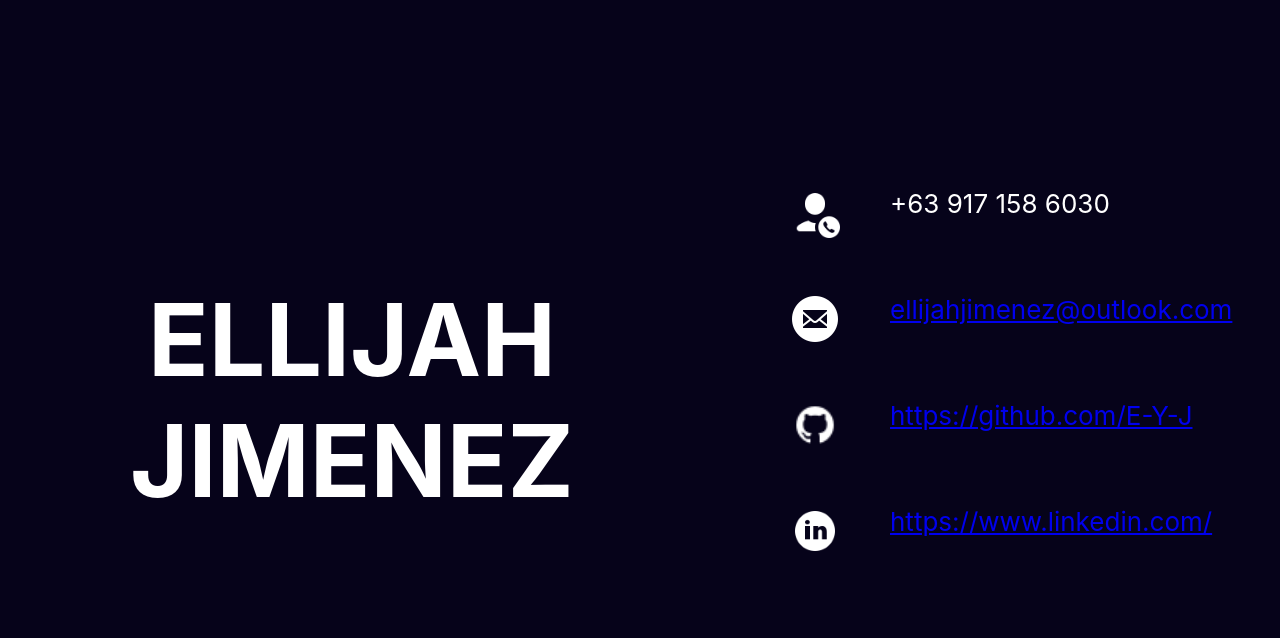
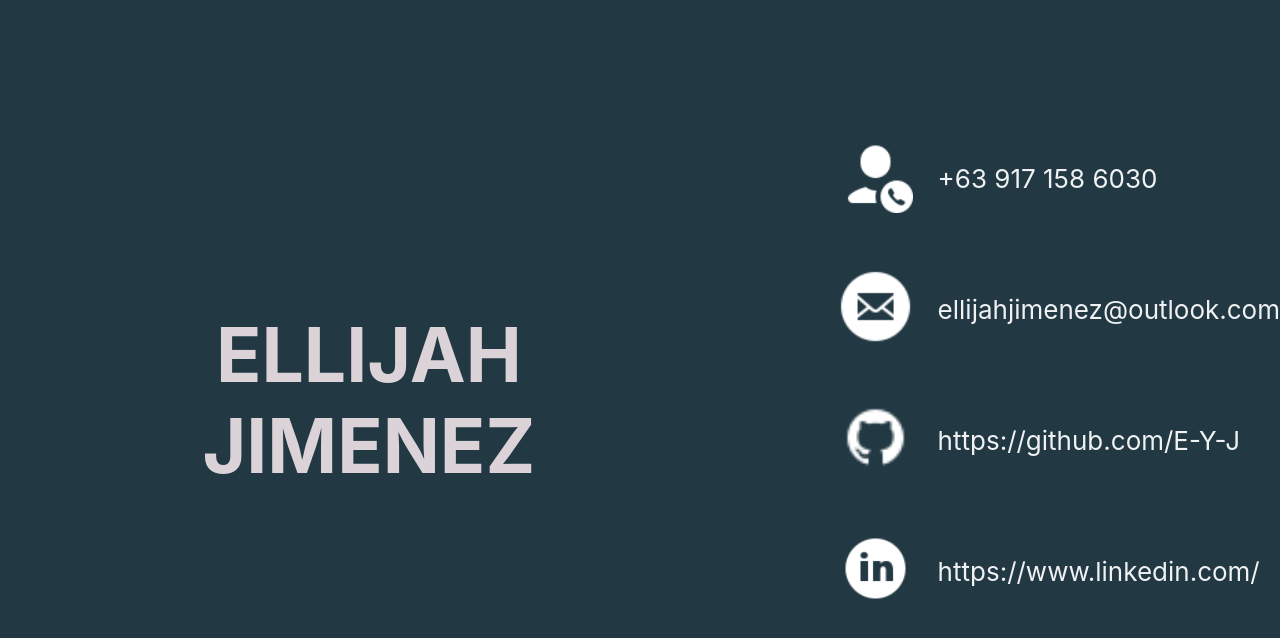
Before and after one commit to E-Y-J/eyojwebsite, a React (Create React App) app: page / in a window 1280 px wide. Shown: the top 638 px of the page. Built offline with nearby package versions, Linux system fonts and the light colour scheme.

Commit message:
color update

```diff
--- a/public/index.html
+++ b/public/index.html
@@ -1,5 +1,5 @@
 <!DOCTYPE html>
-<html lang="en">
+<html lang="en" style="min-width: 100%; background-color: #223843;">
   <head>
     <meta charset="utf-8" />
     <meta name="viewport" content="width=device-width, initial-scale=1" />
--- a/src/App.css
+++ b/src/App.css
@@ -1,26 +1,12 @@
-.App-logo {
-  height: 40vmin;
-  pointer-events: none;
+html, body, #app, #app>div {
+  color: #dbd3d8;
+  min-height: 100%;
 }
-
-@media (prefers-reduced-motion: no-preference) {
-  .App-logo {
-    animation: App-logo-spin infinite 20s linear;
-  }
+html{
+  display: flex;
+  align-items: center;
+  justify-content: center;
 }
-.App-link {
-  color: #61dafb;
-}
-
-@keyframes App-logo-spin {
-  from {
-    transform: rotate(0deg);
-  }
-  to {
-    transform: rotate(360deg);
-  }
-}
-
 .rowElements{
   display: flex;
   flex-direction: row;
@@ -41,16 +27,12 @@
 
 @media only screen and (min-width: 948px) {
   .App{
-    background-color: rgb(6, 3, 26);
-    min-height: 100vh;
     font-size: calc(10px + 2vmin);
-    color: white;
     display: flex;
     flex-direction: row;
   }
   .container{
-    height: 500px;
-    width: 45%;
+    height: 400px;
     padding-left: 50px;
     display: flex;
   }
@@ -59,19 +41,21 @@
     margin-bottom: 50px;
     padding-left: 100px;
   }
+  img{
+    width: 75px;
+    height: 75px;
+  }
+
 }
 
 @media only screen and (max-width: 1050px) {
   .App{
-    background-color: rgb(6, 3, 26);
-    min-width: 400px;
     font-size: calc(10px + 2vmin);
-    color: white;
     display: flex;
     flex-direction: column;
   }
   .container{
-    height: 500px;
+    height: 400px;
     width: 80%;
     display: flex;
     justify-content: center;
@@ -84,18 +68,25 @@
   .textContainer{
     width: 80%;
   }
+  img{
+    width: 50px;
+    height: 50px;
+  }
+}
+
+.textContainer{
+  display: flex;
+  align-items: center;
+  font-style: normal;
+  color: #eff1f3;
+  text-decoration: none;
 }
 
 h1{
-  font-size: 100px;
+  font-size: 75px;
   text-align: center;
 }
 
 .icon{
   width: 100px;
 }
-
-img{
-  width: 50px;
-  height: 50px;
-}
```
